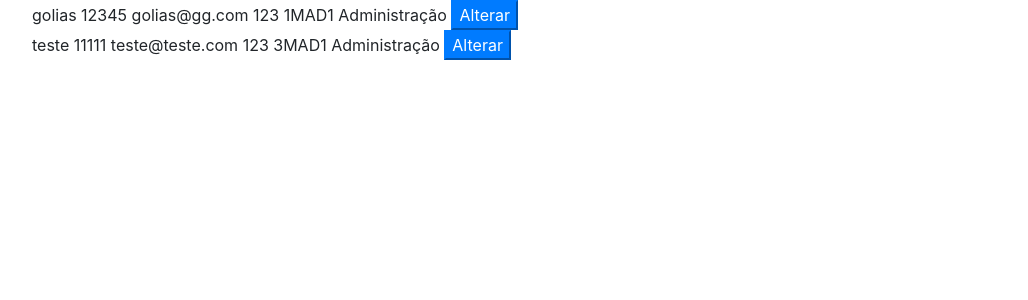
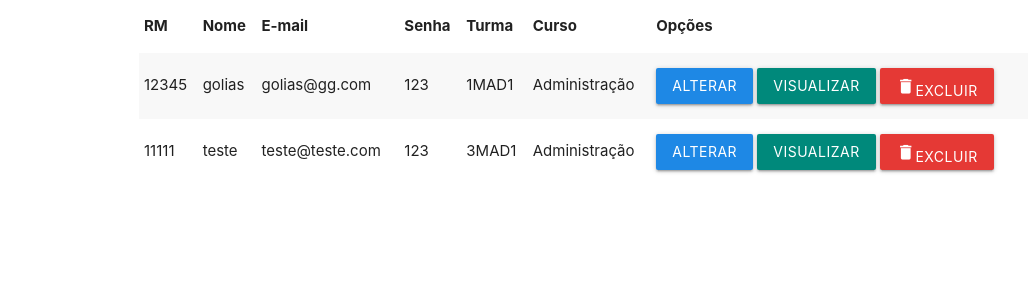
Before and after one commit to lucasdeaquino/TCC-armarios, a PHP site: page /Aquino/administrador/adm-aluno.php in a window 1280 px wide. Shown: the top 300 px of the page, without its empty margins (53-1081 px from the left). Run offline with PHP 8.4, Linux system fonts and the light colour scheme; data comes from the database, SQL or seed files in the repository; some libraries are stand-ins or nearby versions.

Commit message:
Página de CRUD (adm) completa 30/09

```diff
--- a/Aquino/administrador/adm-aluno.php
+++ b/Aquino/administrador/adm-aluno.php
@@ -3,21 +3,54 @@
 <head>
 	<title>Alunos</title>
   <script src="https://ajax.googleapis.com/ajax/libs/jquery/3.4.0/jquery.min.js"></script>
-   <link rel="stylesheet" href="https://maxcdn.bootstrapcdn.com/bootstrap/4.0.0/css/bootstrap.min.css" integrity="sha384-Gn5384xqQ1aoWXA+058RXPxPg6fy4IWvTNh0E263XmFcJlSAwiGgFAW/dAiS6JXm" crossorigin="anonymous">
-    <script src="https://cdnjs.cloudflare.com/ajax/libs/popper.js/1.12.9/umd/popper.min.js" integrity="sha384-ApNbgh9B+Y1QKtv3Rn7W3mgPxhU9K/ScQsAP7hUibX39j7fakFPskvXusvfa0b4Q" crossorigin="anonymous"></script>
+    <!-- Compiled and minified CSS -->
+    <link rel="stylesheet" href="https://cdnjs.cloudflare.com/ajax/libs/materialize/1.0.0/css/materialize.min.css">
+
+    <!-- Compiled and minified JavaScript -->
+    <script src="https://cdnjs.cloudflare.com/ajax/libs/materialize/1.0.0/js/materialize.min.js"></script>
+
+      <link href="https://fonts.googleapis.com/icon?family=Material+Icons" rel="stylesheet">
+
 <script src="https://maxcdn.bootstrapcdn.com/bootstrap/4.0.0/js/bootstrap.min.js" integrity="sha384-JZR6Spejh4U02d8jOt6vLEHfe/JQGiRRSQQxSfFWpi1MquVdAyjUar5+76PVCmYl" crossorigin="anonymous"></script>
+
+
+<meta charset="utf-8">
  </head>
     <body>
       <div class="container">
-
-         <form action="altera-aluno.php" method="post">
-          <?php
+     <script>
+          $(document).ready(function(){
+            $('.visualizar').click(function(){
+    $('.modal').modal();
+  });
+            $('.excluir').click(function(){
+    $('.modal').modal();
+  });
+  });
+</script>
+          <table  class="striped">
+        <thead>
+          <tr>
+              <th>RM</th>
+              <th>Nome</th>
+              <th>E-mail</th>
+              <th>Senha</th>
+              <th>Turma</th>
+              <th>Curso</th>
+              <th>Opções</th>
+          </tr>
+        </thead>
+          <tbody>
+         <?php
 
            include('../conexao.php');
-             $aluno = "SELECT tb_aluno.nm_aluno as 'nome', tb_aluno.cd_rm as 'rm', tb_aluno.ds_email as 'email', tb_aluno.ds_senha as 'senha', tb_turmas.nm_turmas as 'turma', tb_curso.nm_curso as 'curso' FROM tb_aluno
-   inner join tb_turma_aluno on (tb_aluno.cd_rm = tb_turma_aluno.id_rm)
-   inner join tb_turmas on (tb_turmas.cd_turmas = tb_turma_aluno.id_turmas)
-   inner join tb_curso on (tb_curso.cd_curso = tb_turmas.id_curso)";
+             $aluno = "SELECT tb_aluno.nm_aluno AS 'nome', tb_aluno.cd_rm AS 'rm', tb_aluno.ds_email AS 'email', tb_aluno.ds_senha AS 'senha', tb_turmas.nm_turmas AS 'turma', tb_curso.nm_curso AS 'curso'
+FROM tb_aluno
+INNER JOIN tb_turma_aluno ON ( tb_aluno.cd_rm = tb_turma_aluno.id_rm )
+INNER JOIN tb_turmas ON ( tb_turmas.cd_turmas = tb_turma_aluno.id_turmas )
+INNER JOIN tb_curso ON ( tb_curso.cd_curso = tb_turmas.id_curso )
+LEFT JOIN tb_reserva ON ( tb_reserva.id_aluno1_reserva = tb_aluno.cd_rm
+AND tb_reserva.id_aluno2_reserva = tb_aluno.cd_rm )";
 
 
              if(!$exealuno = $mysqli -> query($aluno)){
@@ -30,12 +63,126 @@
 
                     while($row = $exealuno->fetch_object()){
 
-                       echo $row ->nome.' '.$row ->rm.' '.$row ->email.' '.$row ->senha.' '.$row ->turma.' '.$row ->curso." <button class = 'bnt btn-primary' name = 'alterar' id = 'alterar' value= ".$row->rm." >Alterar</button> <br>";
+                       echo " <tr>
+            <td>".$row ->rm."</td>
+            <td>".$row ->nome."</td>
+            <td>".$row ->email."</td>
+            <td>".$row ->senha."</td>
+            <td>".$row ->turma."</td>
+            <td>".$row ->curso."</td>
+            <form action='altera-aluno.php' method='post'>
+            <td><button class = 'btn waves-effect blue darken-1' name = 'alterar' id = 'alterar' value= ".$row->rm." >Alterar</button>
+            </form>
+            <button data-target='modal1' class = 'btn waves-effect  teal darken-1 modal-trigger visualizar' name = 'visualizar' id = 'visualizar' value=".$row->rm." >visualizar</button>
+            <button data-target='modal1' class = 'btn waves-effect   red darken-1 modal-trigger excluir' name = 'excluir' id = 'excluir' value=".$row->rm." ><i class='material-icons'>delete</i>Excluir</button> </td>
+          </tr>";
+
                     }
 
                   }
 
           ?>
+
+
+
+        </tbody>
+      </table>
+
+
+ <script>
+          $(document).ready(function(){
+
+        //Visualização
+
+            $('.visualizar').click(function(){
+              var text1 = 'Informações';
+              var sub = 'Modo de visualização.';
+              $('.inf').text(text1);
+              $('.sub').text(sub);
+              $('.prep').empty();
+
+     var dados = {'vis': $(this).val()};
+     $.ajax({
+
+
+      type: 'POST',
+      url: '../Ajax/visualizar-aluno-ajax.php',
+      data: dados,
+
+      success : function(response){
+
+
+
+       eval($(".mod").html(response));
+
+
+      }
+
+        });
+  });
+
+     $('#close').click(function(){
+
+       $('.modal').modal('hide');
+
+     });
+
+    $('.excluir').click(function(){
+
+     var value = $(this).val();
+
+      var text = 'Você tem certeza que deseja excluir o(a) aluno(a)?';
+      var confirm = '<button class=" conf btn waves-effect waves-light" type="button" name="action" >Confirmar <i class="material-icons right">send</i></button>';
+        $('.mod').empty();
+        $('.sub').empty();
+        $('.inf').text(text);
+        $('.prep').html(confirm);
+        $('.conf').attr('value', value);
+
+
+        $('.conf').click(function(){
+      com = $(this).val();
+        var date = {'excluir': $(this).val()};
+
+      $.ajax({
+
+
+      type: 'POST',
+      url: '../Ajax/excluir-aluno-ajax.php',
+      data: date,
+
+      success : function(response){
+
+
+
+       alert(response);
+
+
+      }
+
+        });
+      });
+    });
+
+
+  });
+</script>
+<!-- Modal de visualização -->
+
+   <div id="modal1" class="modal">
+     <div class="modal-content">
+       <h4 class="inf"></h4>
+    <p class="sub"></p>
+   <span class="mod"></span>
+ </div>
+
+    <div class="modal-footer">
+      <a id="close" class="modal-close waves-effect waves-red btn-flat">Fechar</a>
+      <span class="prep"></span>
+    </div>
+
+  </div>
+
     </div>
    </body>
  </html>
```
